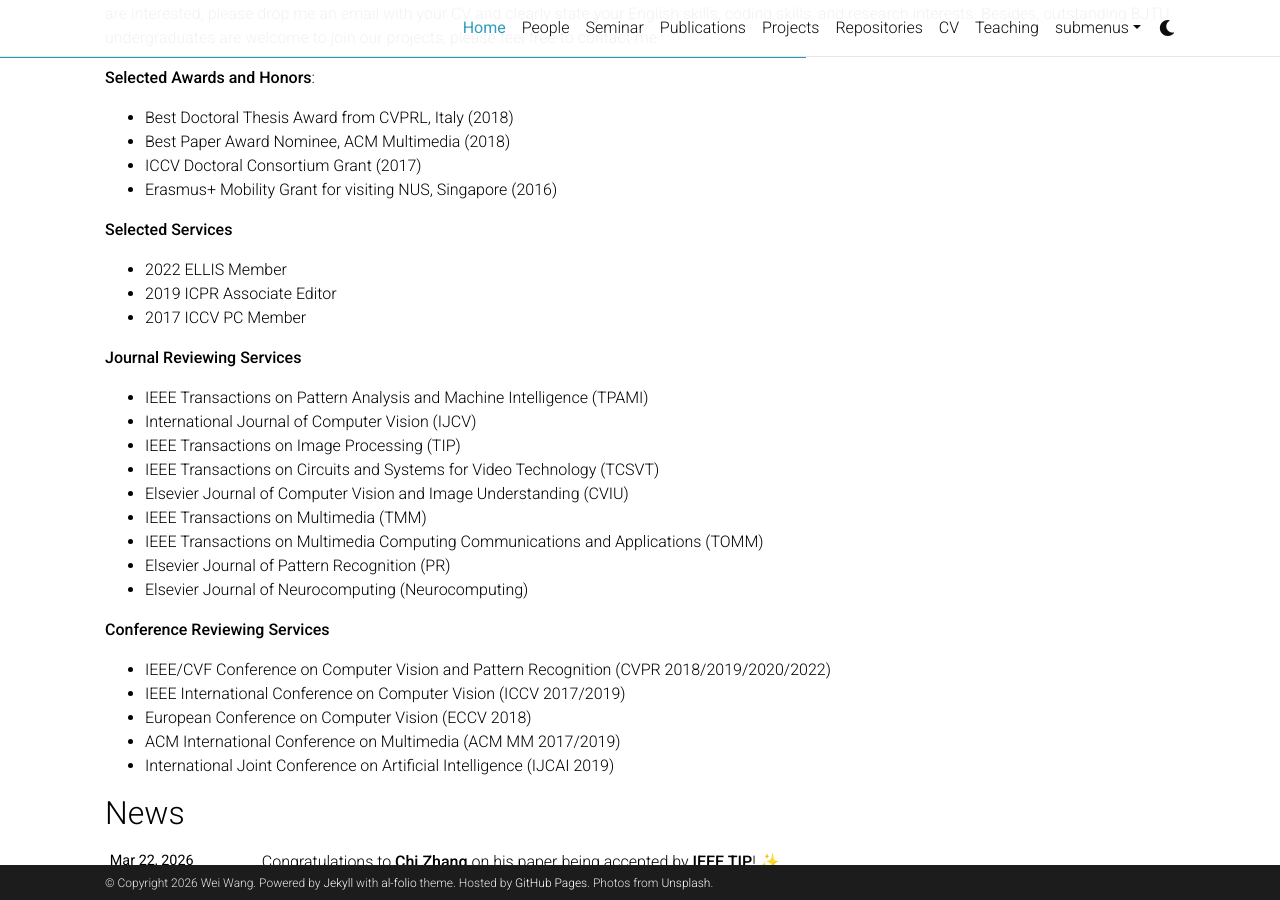
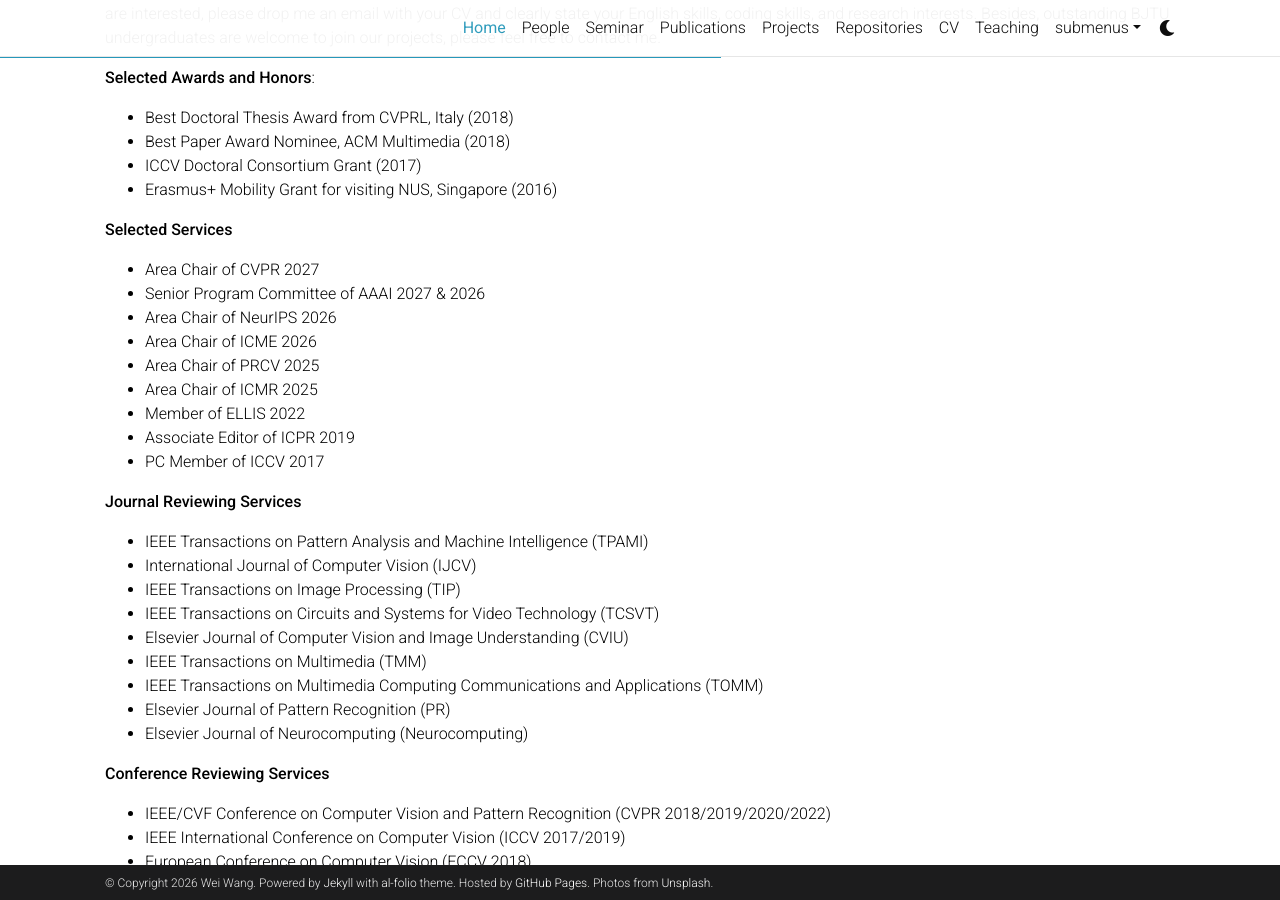
Before and after one commit to WeiWangTrento/WeiWangTrento.github.io, a Jekyll site: the page built from _pages/about.md, in a window 1280 px wide and 900 px high, scrolled down 767 px. Built offline with Jekyll 4.4.1, drawn with Linux system fonts in a browser that asks for light colours; full-size pictures stand in for the smaller copies a plugin makes; emoji names are drawn with the system emoji font; comment, search, counter and statistics services are not loaded; a style sheet for code colours, icons or effects is not loaded.

Commit message:
Add new service roles

```diff
--- a/_pages/about.md
+++ b/_pages/about.md
@@ -49,9 +49,15 @@ Besides, outstanding BJTU undergraduates are welcome to join our projects, pleas
 - Erasmus+ Mobility Grant for visiting NUS, Singapore (2016)
 
 **Selected Services**
-- 2022 ELLIS Member
-- 2019 ICPR Associate Editor
-- 2017 ICCV PC Member
+- Area Chair of CVPR 2027
+- Senior Program Committee of AAAI 2027 & 2026
+- Area Chair of NeurIPS 2026
+- Area Chair of ICME 2026
+- Area Chair of PRCV 2025
+- Area Chair of ICMR 2025
+- Member of ELLIS 2022
+- Associate Editor of ICPR 2019
+- PC Member of ICCV 2017
 
 **Journal Reviewing Services**
 - IEEE Transactions on Pattern Analysis and Machine Intelligence (TPAMI)
```
